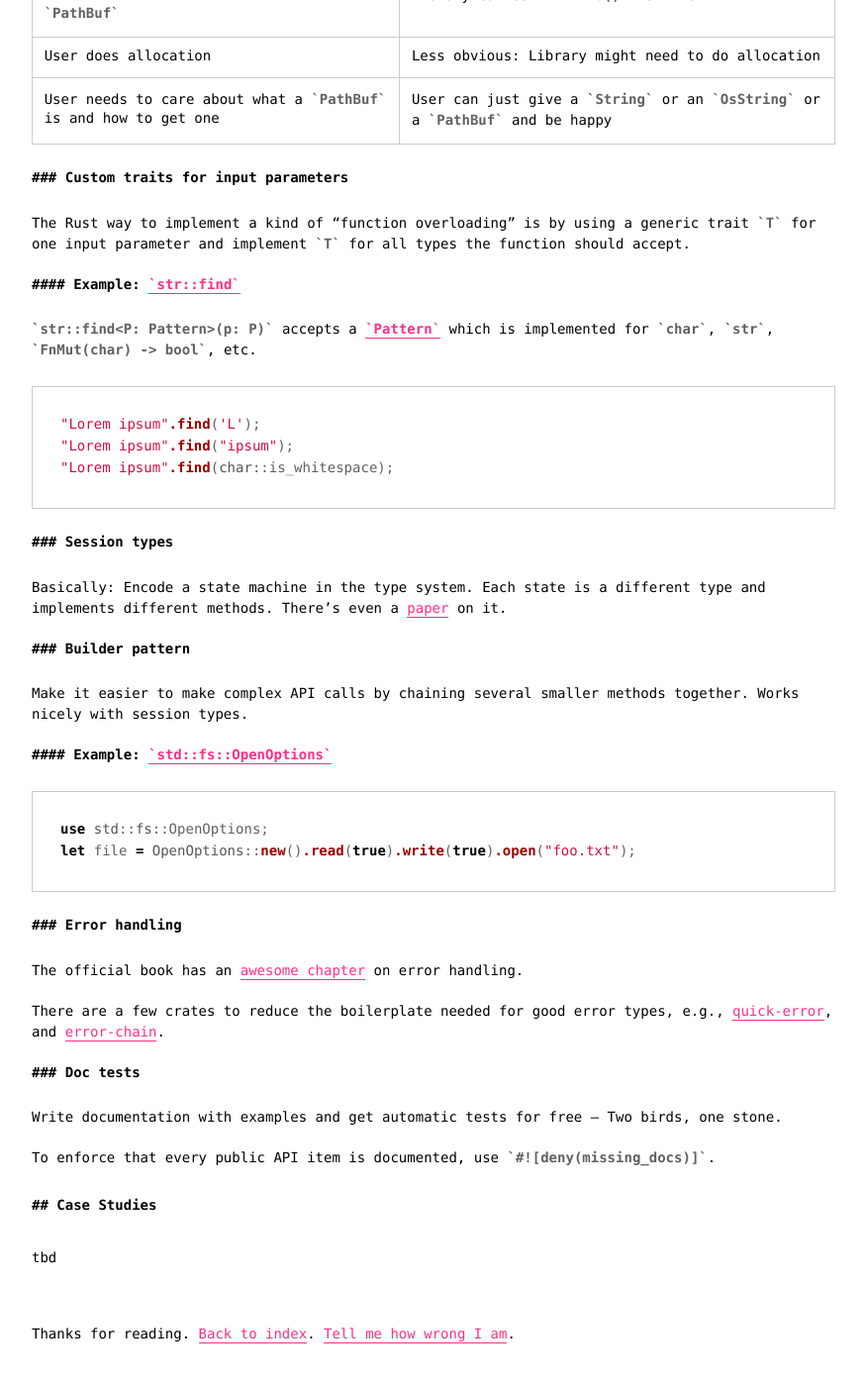
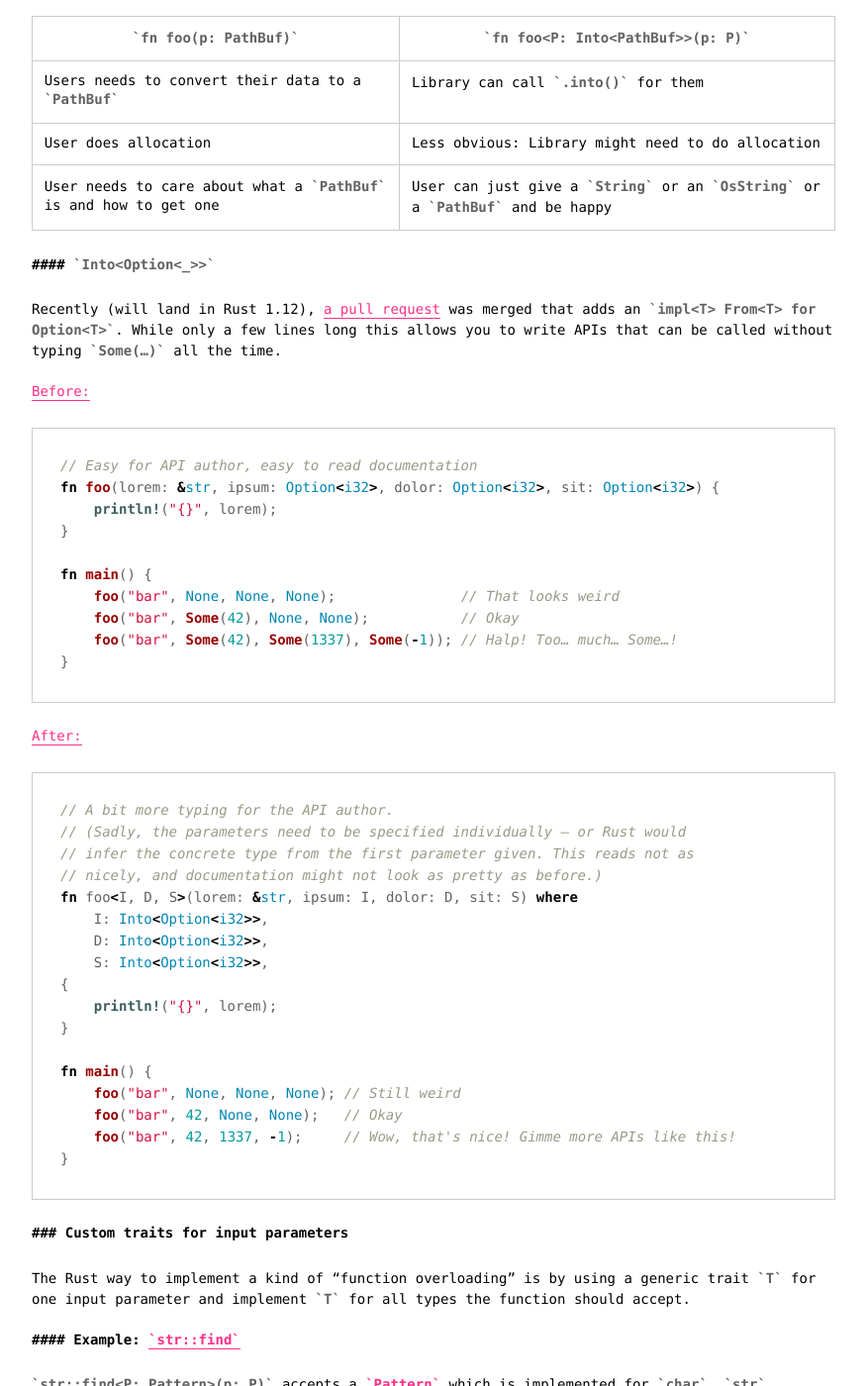
Before and after one commit to killercup/scribbles, a Jekyll site: the page built from _posts/2016-07-21-elegant-apis-in-rust.md, in a window 1280 px wide and 1400 px high, scrolled down 1519 px. Shown: the whole window at 99% size, without its empty margins (202-1077 px from the left). Built offline with Jekyll 4.4.1, drawn with Linux system fonts in a browser that asks for light colours; some of the changed text lies outside the part shown.

Commit message:
Add Into<Option<_>> to Elegant Library APIs in Rust

````diff
--- a/_posts/2016-07-21-elegant-apis-in-rust.md
+++ b/_posts/2016-07-21-elegant-apis-in-rust.md
@@ -18,8 +18,8 @@ categories:
 - Guessable method names when using the API, so there is less need to read documentation
 - Everything has at least some little snippet of documentation
 - You need to write little boilerplate code to use it
-	- methods accept a wide range of valid input types (where conversions are obvious)
-	- Shortcuts to get the 'usual' stuff done quickly
+    - methods accept a wide range of valid input types (where conversions are obvious)
+    - Shortcuts to get the 'usual' stuff done quickly
 - Clever use of types that prevent you from doing some kind of errors but don't get in your way too much
 - Useful errors, clearly documented panic cases
 
@@ -54,6 +56,46 @@ If you are dealing with a lot of things that may or may not need to be allocated
 | User does allocation | Less obvious: Library might need to do allocation |
 | User needs to care about what a `PathBuf` is and how to get one | User can just give a `String` or an `OsString` or a `PathBuf` and be happy |
 
+#### `Into<Option<_>>`
+
+Recently (will land in Rust 1.12), [a pull request](https://github.com/rust-lang/rust/pull/34828) was merged that adds an `impl<T> From<T> for Option<T>`. While only a few lines long this allows you to write APIs that can be called without typing `Some(…)` all the time.
+
+[Before:](https://play.rust-lang.org/?gist=68645e903a2f903cf43d3070d562a809&version=nightly&backtrace=0)
+
+```rust
+// Easy for API author, easy to read documentation
+fn foo(lorem: &str, ipsum: Option<i32>, dolor: Option<i32>, sit: Option<i32>) {
+    println!("{}", lorem);
+}
+
+fn main() {
+    foo("bar", None, None, None);               // That looks weird
+    foo("bar", Some(42), None, None);           // Okay
+    foo("bar", Some(42), Some(1337), Some(-1)); // Halp! Too… much… Some…!
+}
+```
+
+[After:](https://play.rust-lang.org/?gist=23b98645fa7fd68cb9e28da9425a62f9&version=nightly&backtrace=0)
+
+```rust
+// A bit more typing for the API author.
+// (Sadly, the parameters need to be specified individually – or Rust would
+// infer the concrete type from the first parameter given. This reads not as
+// nicely, and documentation might not look as pretty as before.)
+fn foo<I, D, S>(lorem: &str, ipsum: I, dolor: D, sit: S) where
+    I: Into<Option<i32>>,
+    D: Into<Option<i32>>,
+    S: Into<Option<i32>>,
+{
+    println!("{}", lorem);
+}
+
+fn main() {
+    foo("bar", None, None, None); // Still weird
+    foo("bar", 42, None, None);   // Okay
+    foo("bar", 42, 1337, -1);     // Wow, that's nice! Gimme more APIs like this!
+}
+```
 
 ### Custom traits for input parameters
 
````
Also changed, not shown: other parts of _posts/2016-07-21-elegant-apis-in-rust.md (+2 -0 lines).
